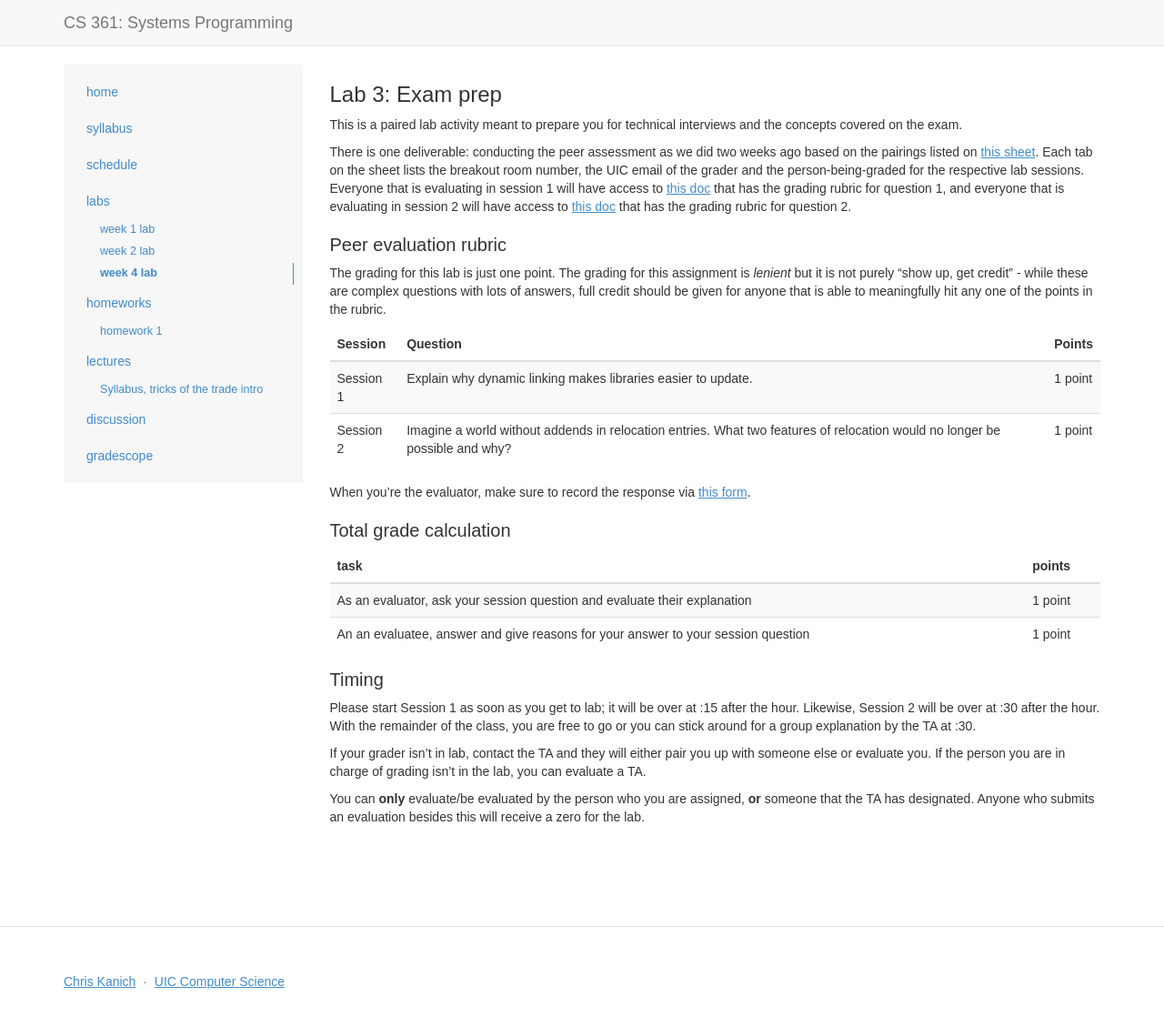
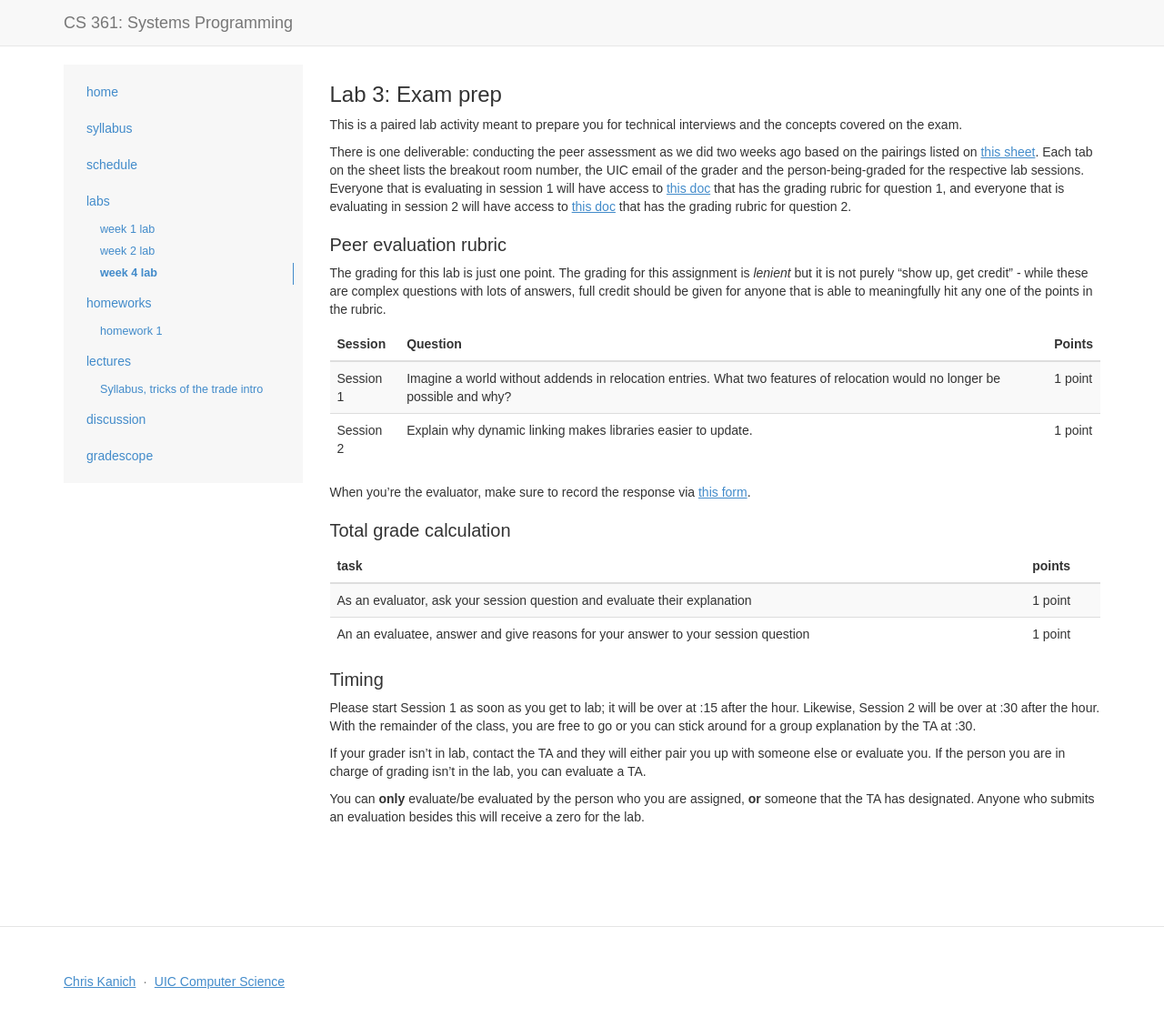
Before and after one commit to csatuic/cs361-website-old, a Jekyll site: the page built from _labs/lab3.md, in a window 1280 px wide. Shown: the whole page at 91% size. Built offline with Jekyll 4.4.1, drawn with Linux system fonts in a browser that asks for light colours; some web fonts are replaced.

Commit message:
fix question order booboo in lab3

```diff
--- a/_labs/lab3.md
+++ b/_labs/lab3.md
@@ -37,8 +37,8 @@ rubric.
 
 | Session | Question | Points |
 |---|---|---|
-| Session 1 | Explain why dynamic linking makes libraries easier to update. | 1 point |
-| Session 2 | Imagine a world without addends in relocation entries. What two features of relocation would no longer be possible and why? | 1 point |
+| Session 1 | Imagine a world without addends in relocation entries. What two features of relocation would no longer be possible and why? | 1 point |
+| Session 2 | Explain why dynamic linking makes libraries easier to update. | 1 point |
 {: class="table table-striped"}
 
 When you're the evaluator, make sure to record the response via [this form]({{page.eval_link}}).
```
